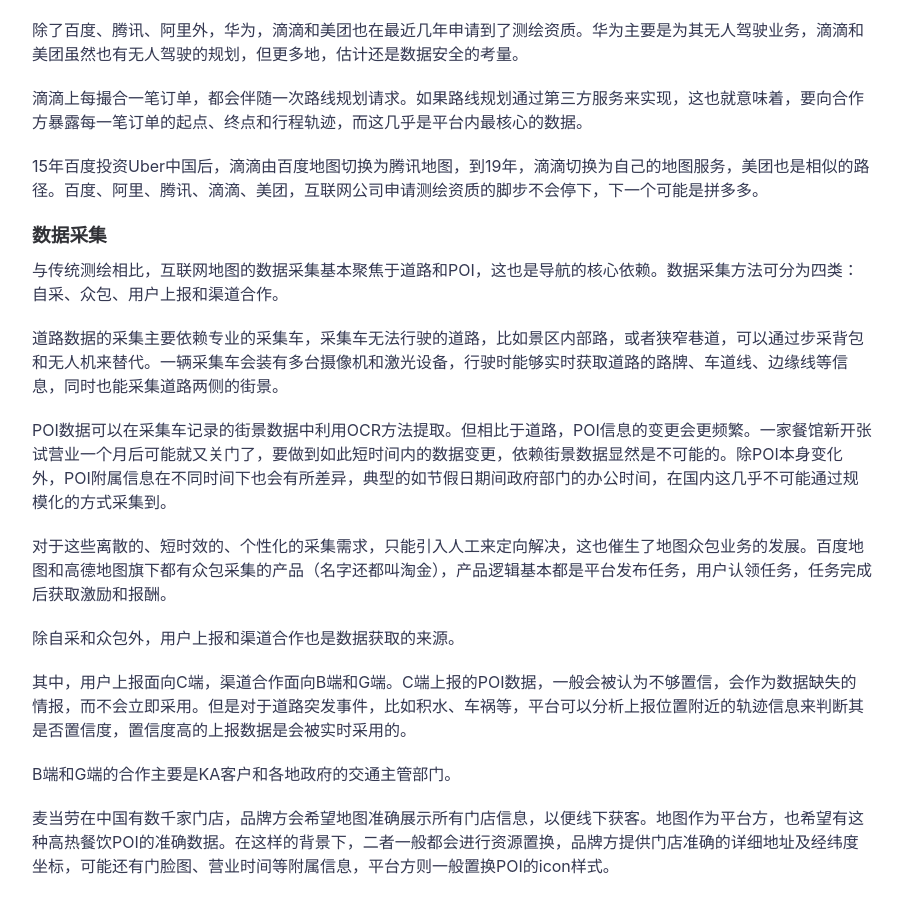
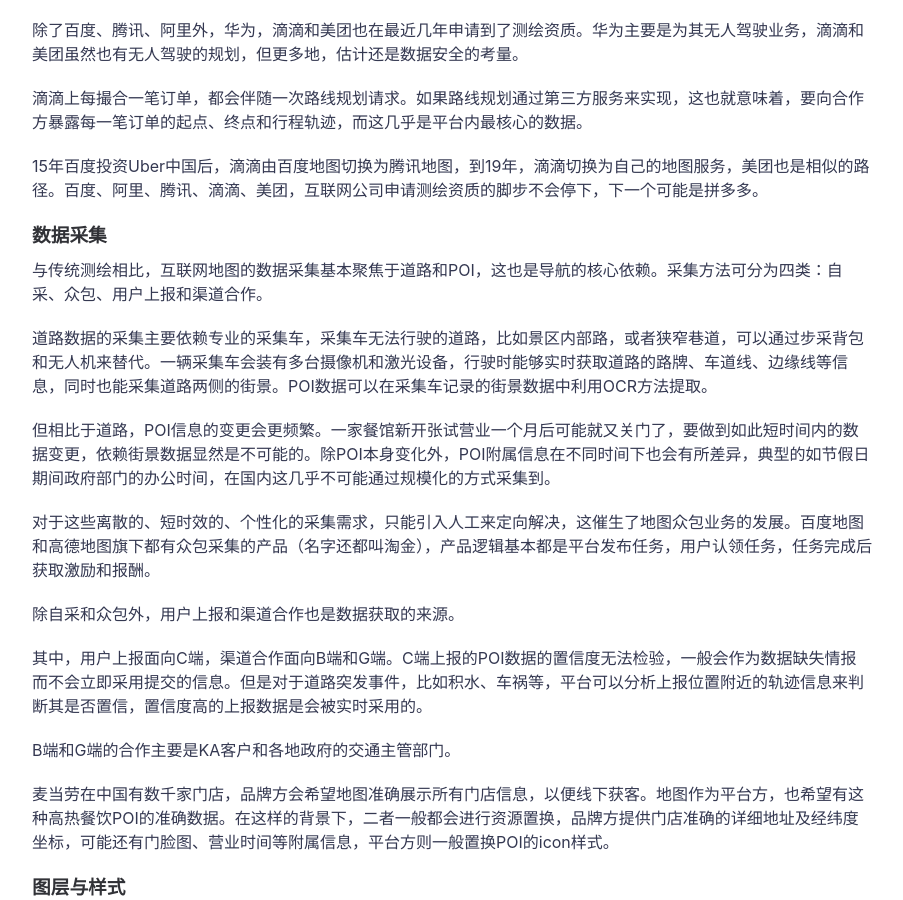
Before and after one commit to icarus507/icarus507.github.io, a Jekyll site: the page built from _posts/2018-09-07-谈谈地图.md, in a window 1280 px wide and 900 px high, scrolled down 1590 px. Shown: the whole window, without its empty margins (188-1091 px from the left). Built offline with Jekyll 4.4.1, drawn with Linux system fonts in a browser that asks for light colours.

Commit message:
Update 2018-09-07-谈谈地图.md

```diff
--- a/_posts/2018-09-07-谈谈地图.md
+++ b/_posts/2018-09-07-谈谈地图.md
@@ -42,17 +42,17 @@
 
 ### 数据采集
 
-与传统测绘相比，互联网地图的数据采集基本聚焦于道路和POI，这也是导航的核心依赖。数据采集方法可分为四类：自采、众包、用户上报和渠道合作。
+与传统测绘相比，互联网地图的数据采集基本聚焦于道路和POI，这也是导航的核心依赖。采集方法可分为四类：自采、众包、用户上报和渠道合作。
 
-道路数据的采集主要依赖专业的采集车，采集车无法行驶的道路，比如景区内部路，或者狭窄巷道，可以通过步采背包和无人机来替代。一辆采集车会装有多台摄像机和激光设备，行驶时能够实时获取道路的路牌、车道线、边缘线等信息，同时也能采集道路两侧的街景。
+道路数据的采集主要依赖专业的采集车，采集车无法行驶的道路，比如景区内部路，或者狭窄巷道，可以通过步采背包和无人机来替代。一辆采集车会装有多台摄像机和激光设备，行驶时能够实时获取道路的路牌、车道线、边缘线等信息，同时也能采集道路两侧的街景。POI数据可以在采集车记录的街景数据中利用OCR方法提取。
 
-POI数据可以在采集车记录的街景数据中利用OCR方法提取。但相比于道路，POI信息的变更会更频繁。一家餐馆新开张试营业一个月后可能就又关门了，要做到如此短时间内的数据变更，依赖街景数据显然是不可能的。除POI本身变化外，POI附属信息在不同时间下也会有所差异，典型的如节假日期间政府部门的办公时间，在国内这几乎不可能通过规模化的方式采集到。
+但相比于道路，POI信息的变更会更频繁。一家餐馆新开张试营业一个月后可能就又关门了，要做到如此短时间内的数据变更，依赖街景数据显然是不可能的。除POI本身变化外，POI附属信息在不同时间下也会有所差异，典型的如节假日期间政府部门的办公时间，在国内这几乎不可能通过规模化的方式采集到。
 
-对于这些离散的、短时效的、个性化的采集需求，只能引入人工来定向解决，这也催生了地图众包业务的发展。百度地图和高德地图旗下都有众包采集的产品（名字还都叫淘金），产品逻辑基本都是平台发布任务，用户认领任务，任务完成后获取激励和报酬。
+对于这些离散的、短时效的、个性化的采集需求，只能引入人工来定向解决，这催生了地图众包业务的发展。百度地图和高德地图旗下都有众包采集的产品（名字还都叫淘金），产品逻辑基本都是平台发布任务，用户认领任务，任务完成后获取激励和报酬。
 
 除自采和众包外，用户上报和渠道合作也是数据获取的来源。
 
-其中，用户上报面向C端，渠道合作面向B端和G端。C端上报的POI数据，一般会被认为不够置信，会作为数据缺失的情报，而不会立即采用。但是对于道路突发事件，比如积水、车祸等，平台可以分析上报位置附近的轨迹信息来判断其是否置信度，置信度高的上报数据是会被实时采用的。
+其中，用户上报面向C端，渠道合作面向B端和G端。C端上报的POI数据的置信度无法检验，一般会作为数据缺失情报而不会立即采用提交的信息。但是对于道路突发事件，比如积水、车祸等，平台可以分析上报位置附近的轨迹信息来判断其是否置信，置信度高的上报数据是会被实时采用的。
 
 B端和G端的合作主要是KA客户和各地政府的交通主管部门。
 
```
